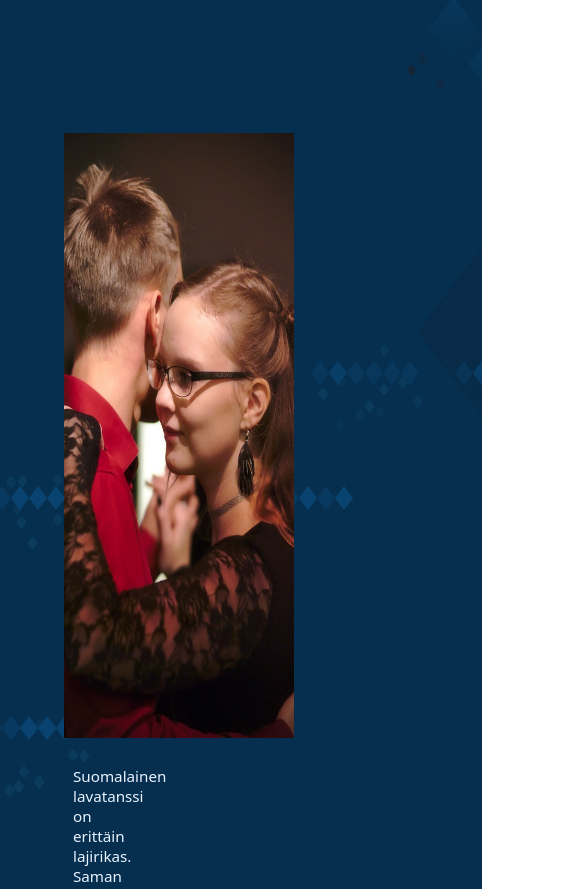
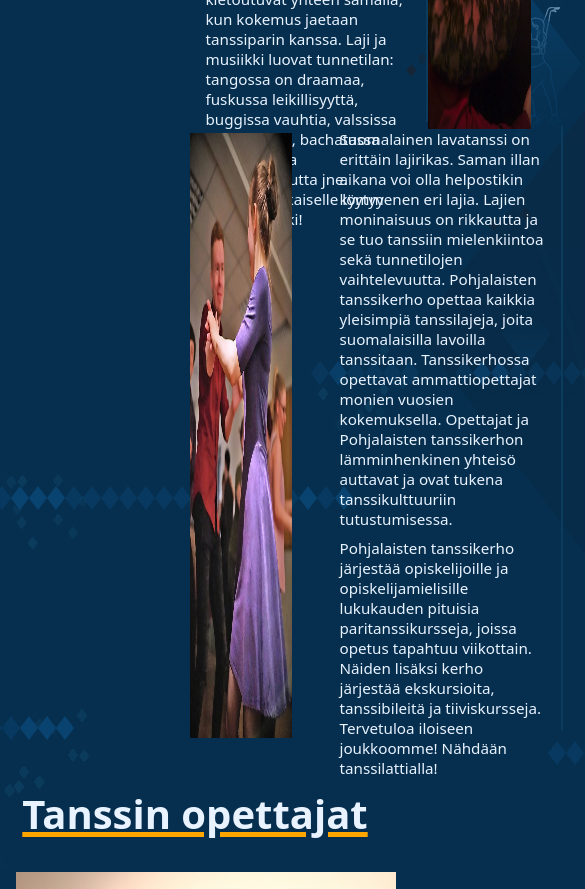
Before and after one commit to pohjalaisten-tanssikerho/web, a SvelteKit app: page / in a window 390 px wide. Shown: the part 2280-3169 px from the top of the page, 585 px wide, since content can reach past the window. Built offline with nearby package versions, Linux system fonts and the light colour scheme; no server answers.

Commit message:
added section to minttuilmari & annikjuuso

```diff
--- a/src/routes/+page.svelte
+++ b/src/routes/+page.svelte
@@ -74,6 +74,8 @@
       <img src="/img/picture/desktop/annika-juuso.jpg" alt="annikajuuso">
     </div>
       </div>
+</section>
+<section>
       <div class="content-minttuilmari">
     <div class="text2">
       <p>Suomalainen lavatanssi on erittäin lajirikas. Saman illan aikana voi olla helpostikin kymmenen eri lajia. Lajien moninaisuus on rikkautta ja se tuo tanssiin mielenkiintoa sekä tunnetilojen vaihtelevuutta. Pohjalaisten tanssikerho opettaa kaikkia yleisimpiä tanssilajeja, joita suomalaisilla lavoilla tanssitaan. Tanssikerhossa opettavat ammattiopettajat monien vuosien kokemuksella. Opettajat ja Pohjalaisten tanssikerhon lämminhenkinen yhteisö auttavat ja ovat tukena tanssikulttuuriin tutustumisessa.</p>
@@ -86,7 +88,6 @@
       <img src="/img/picture/desktop/minttu-ilmari.jpg" alt="minttuilmari">
     </div>
       </div>
-  </div>
 </section>
 
 <h1>Tanssin opettajat</h1>
@@ -183,11 +184,15 @@
       }
     }
 }
-//code
+// code
+section {
+  width: 752px;
+  height: 609px;
+}
 .container-opiskelijat {
   display: flex;
-  flex-direction: row;
-  align-items: center;
+  flex-direction: column;
+  align-items: flex-start;
 }
 
 .content-annikajuuso,
@@ -196,12 +201,18 @@
   flex-direction: row;
   align-items: center;
   margin-bottom: 20px;
+  width: 373px;
+  height: 603px;
 }
-
-.text1 {
+.content-minttuilmari {
+  flex-direction: row-reverse;
+}
+.text1,
+.text2 {
   height: 605px;
-  width: 373px;
-  margin-right: 20px;
+  width: 605px;
+  margin-bottom: 20px;
+  border-right: 2px solid #0b3c5d;
 }
 
 .image-annikajuuso img,
@@ -210,23 +221,8 @@
   height: 605px;
 }
 
-@media (max-width: 768px) {
-  .container-opiskelijat {
-    flex-direction: column;
-  }
+//code
 
-  .content-annikajuuso,
-  .content-minttuilmari {
-    flex-direction: column;
-  }
-
-  .text2 {
-    width: 10px;
-    margin-left: 20px;
-    margin-bottom: 20px;
-  }
-}
-  //code
   .teachers {
     display: flex;
     flex-wrap: wrap;
```
